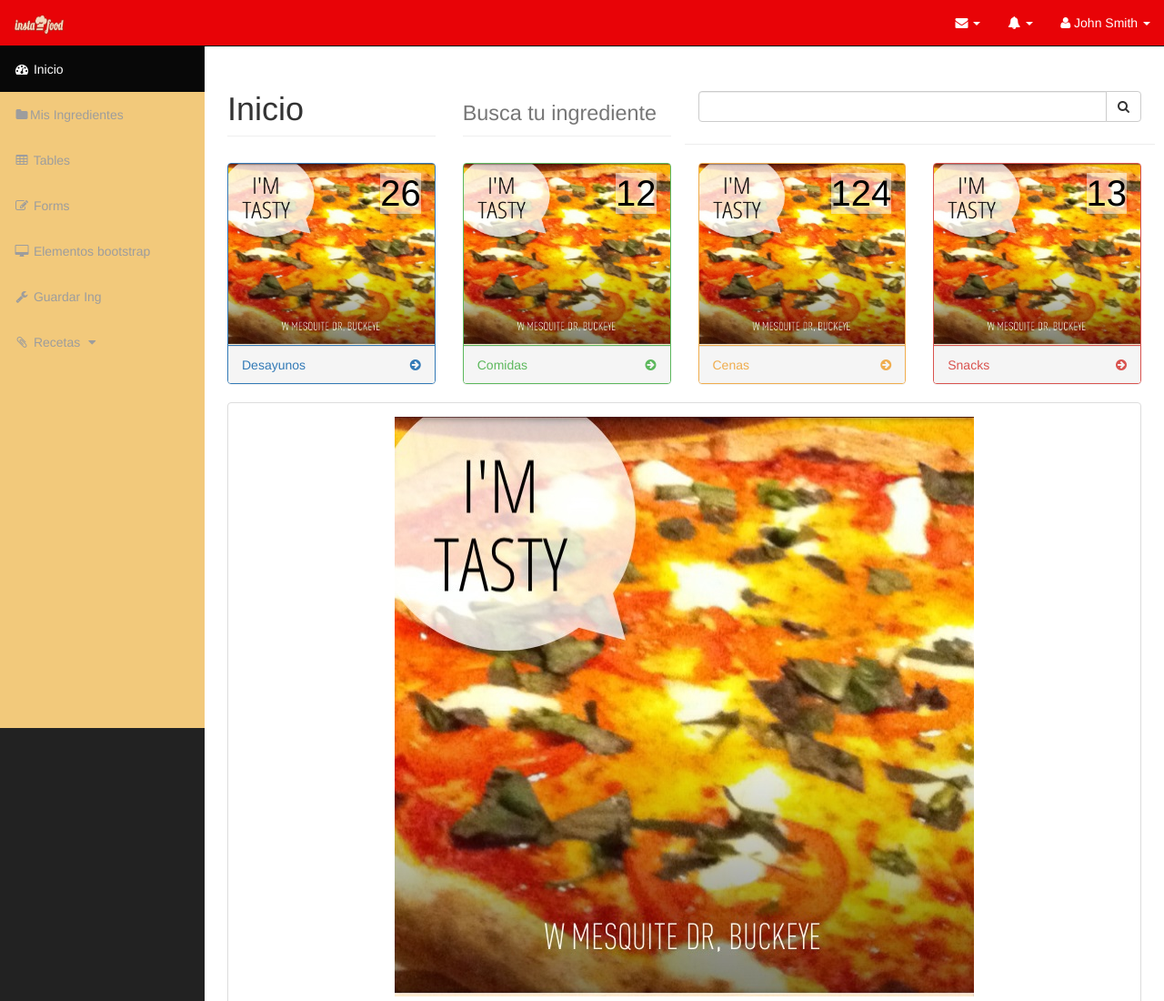
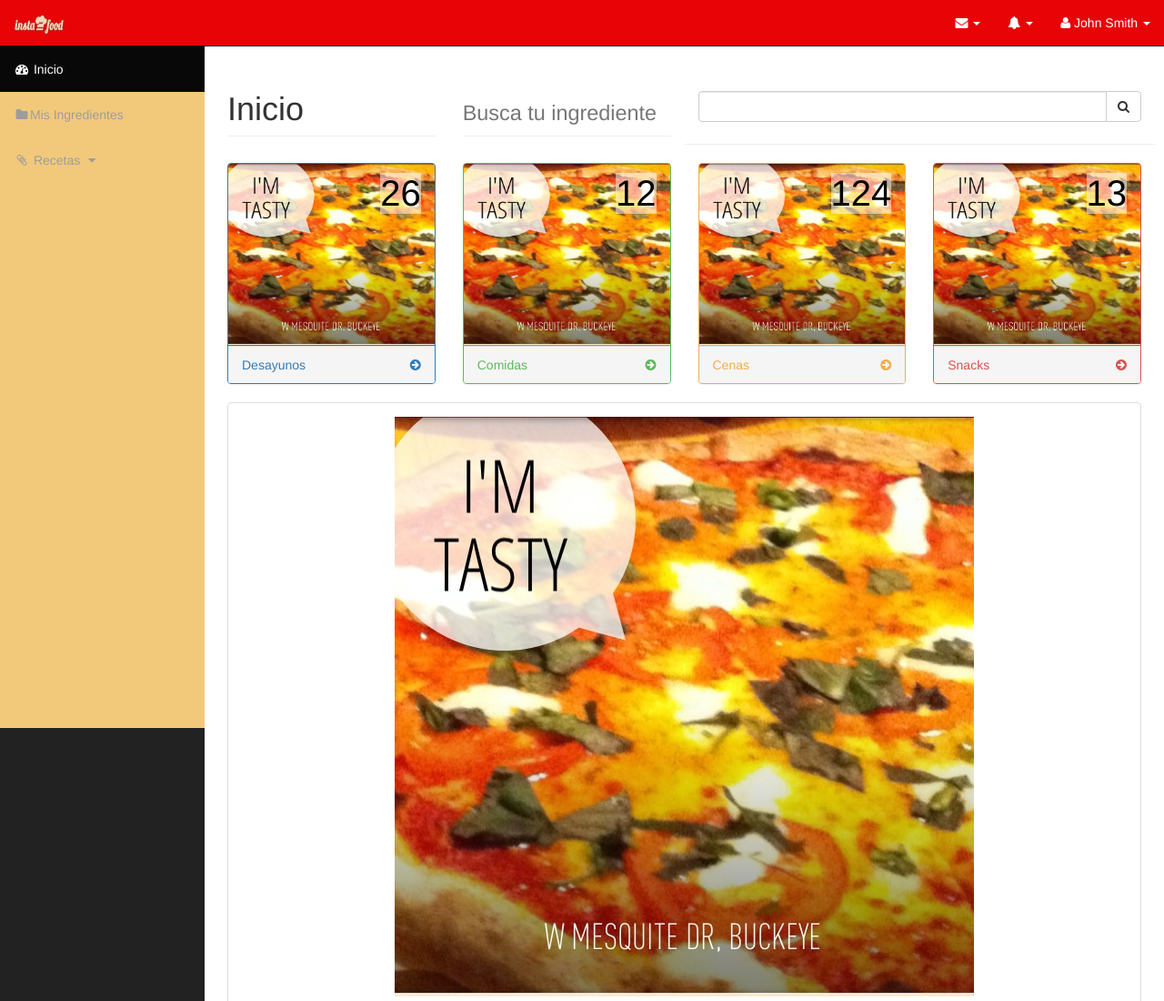
Before and after one commit to danmed1/Instafood, a plain HTML site: page public_html/index.html in a window 1280 px wide. Shown: the top 1100 px of the page at 91% size. Drawn offline with Linux system fonts and the light colour scheme.

Commit message:
madres :D

```diff
--- a/public_html/index.html
+++ b/public_html/index.html
@@ -156,19 +156,7 @@
                             <a href="index.html"><i class="fa fa-fw fa-dashboard"></i> Inicio</a>
                         </li>
                         <li>
-                            <a href="charts.html"><i class="fa fa-fw fa-folder"></i>Mis Ingredientes</a>
-                        </li>
-                        <li>
-                            <a href="tables.html"><i class="fa fa-fw fa-table"></i> Tables</a>
-                        </li>
-                        <li>
-                            <a href="forms.html"><i class="fa fa-fw fa-edit"></i> Forms</a>
-                        </li>
-                        <li>
-                            <a href="bootstrap-elements.html"><i class="fa fa-fw fa-desktop"></i> Elementos bootstrap</a>
-                        </li>
-                        <li>
-                            <a href="bootstrap-grid.html"><i class="fa fa-fw fa-wrench"></i> Guardar Ing</a>
+                            <a href="sugerencias.html"><i class="fa fa-fw fa-folder"></i>Mis Ingredientes</a>
                         </li>
                         <li>
                             <a href="javascript:;" data-toggle="collapse" data-target="#demo"><i class="fa fa-fw fa-paperclip"></i> Recetas <i class="fa fa-fw fa-caret-down"></i></a>
```
Also changed, not shown: public_html/recetas.html (+2 -10 lines), public_html/sugerencias.html (+2 -14 lines).
